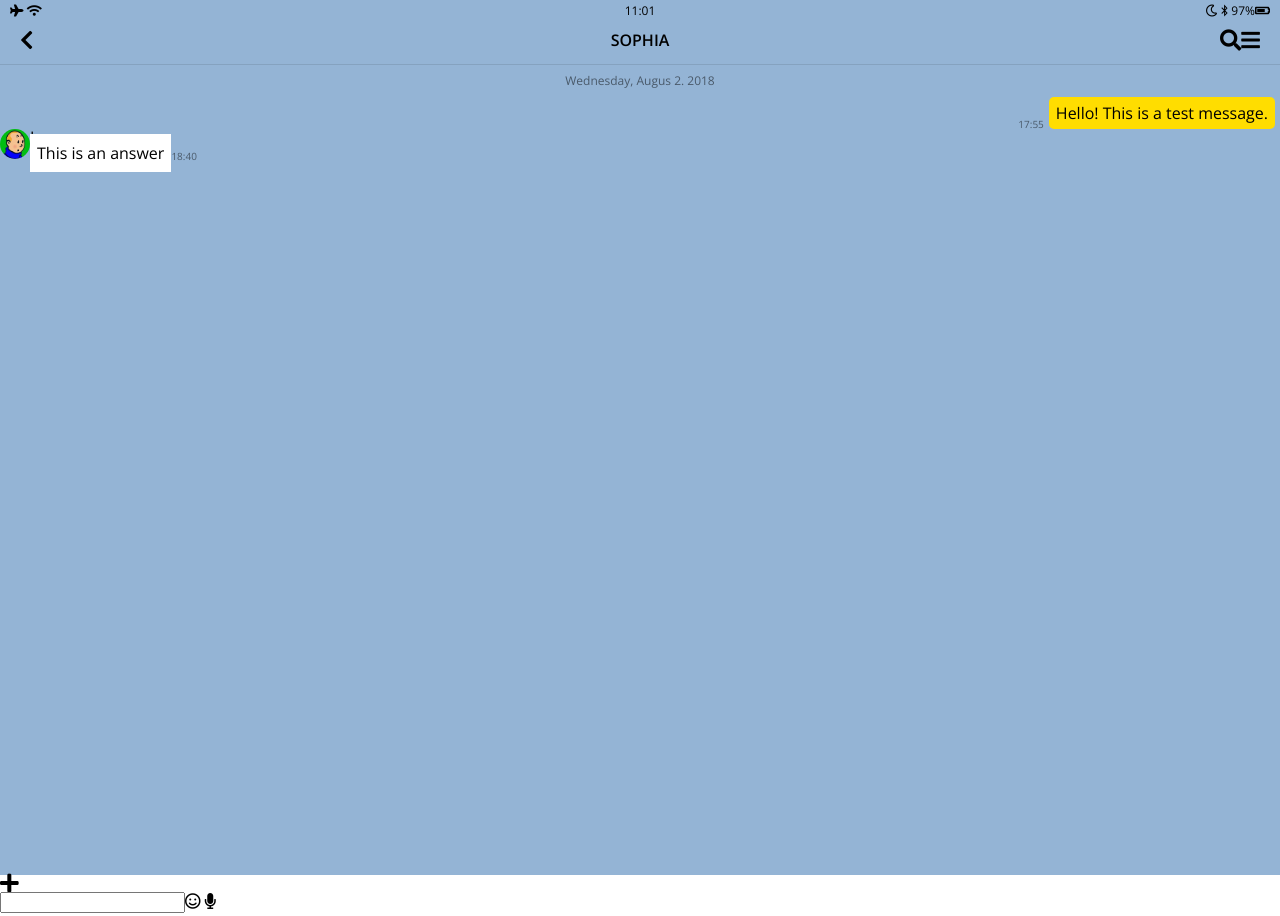
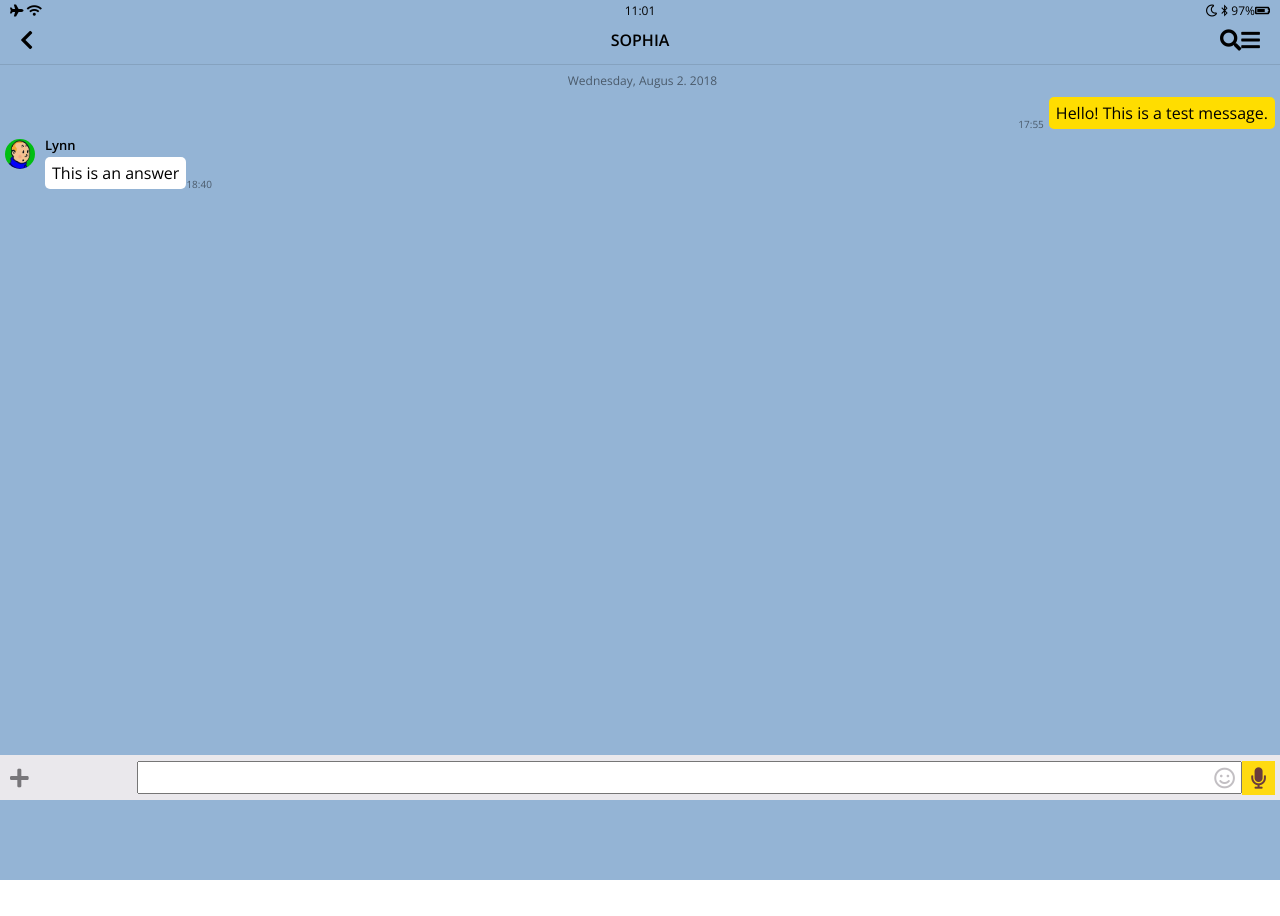
Before and after one commit to sophyme/kakao-clone-practice, a plain HTML site: page chat.html in a window 1280 px wide. After the commit the page ends 880 px from the top, so only its background shows below. Drawn offline with nearby package versions, Linux system fonts and the light colour scheme.

Commit message:
chat is done.

```diff
--- a/chat.html
+++ b/chat.html
@@ -13,7 +13,7 @@
     <link rel="stylesheet" href="css/style.css" />
     <title>Chat</title>
   </head>
-  <body>
+  <body class="body-chat">
     <header class="top-header chat-header">
       <div class="header__top">
         <div class="header__column">
@@ -61,8 +61,10 @@
     <div class="type-message">
       <i class="fas fa-plus fa-lg"></i>
       <div class="type-message__input">
-        <input type="text" /><i class="far fa-smile"></i>
-        <span class="record-message"><i class="fa fa-microphone"></i></span>
+        <input type="text" /><i class="far fa-smile fa-lg"></i>
+        <span class="record-message"
+          ><i class="fa fa-microphone fa-lg"></i
+        ></span>
       </div>
     </div>
   </body>
--- a/css/chat.css
+++ b/css/chat.css
@@ -1,3 +1,6 @@
+.body-chat {
+  padding-bottom: 0;
+}
 .chat-header,
 .chat-header a {
   background-color: #94b4d5;
@@ -14,7 +17,7 @@
 .chat {
   background-color: #94b4d5;
   height: 100vh;
-  padding-top: 15px;
+  padding: 15px 0 5px 5px;
 }
 .chat .date-divider {
   text-align: center;
@@ -23,16 +26,22 @@
   margin-bottom: 10px;
 }
 .chat__message {
-}
-.chat__message--from-me {
+  margin-bottom: 10px;
   display: flex;
   justify-content: flex-end;
 }
+
+.chat__message--from-me {
+  align-items: flex-end;
+}
 .chat__message--from-me .chat__message-body {
+  background-color: #ffdd00;
+  margin: 0 5px;
+}
+.chat__message-body {
+  background-color: white;
   padding: 8px 7px;
-  background-color: #ffdd00;
   border-radius: 5px;
-  margin: 0 5px;
 }
 .chat__message-time {
   display: flex;
@@ -44,12 +53,57 @@
   display: flex;
   justify-content: flex-start;
 }
-.chat__message--to-me .chat__message-avatar {
+.chat__message--to-me img {
   height: 30px;
-  width: 30px;
   border-radius: 50%;
+  margin-right: 10px;
+  align-self: flex-start;
 }
-.chat__message--to-me .chat__message-body {
-  padding: 8px 7px;
-  background-color: white;
+.chat__message .chat__message-username {
+  font-size: 13px;
+  font-weight: 600;
+  margin-bottom: 5px;
 }
+.chat__message-center {
+  display: flex;
+  flex-direction: column;
+}
+.type-message {
+  width: 100%;
+  position: fixed;
+  bottom: 0;
+  height: 45px;
+  background: #eae8ec;
+  display: flex;
+  justify-content: space-between;
+  align-items: center;
+  padding-left: 10px;
+  padding-right: 5px;
+}
+.type-message .fa-plus {
+  color: #78767a;
+}
+.type-message__input {
+  width: 90%;
+  display: flex;
+  align-items: center;
+  position: relative;
+}
+.type-message__input input {
+  width: 100%;
+  padding: 7px;
+}
+.type-message__input .fa-smile {
+  position: absolute;
+  right: 40px;
+  color: #c2bfc3;
+}
+.type-message__input .record-message {
+  display: flex;
+  justify-content: center;
+  align-items: center;
+  padding: 9px;
+  background-color: #ffda11;
+  color: #6a3c3c;
+  cursor: pointer;
+}
```
